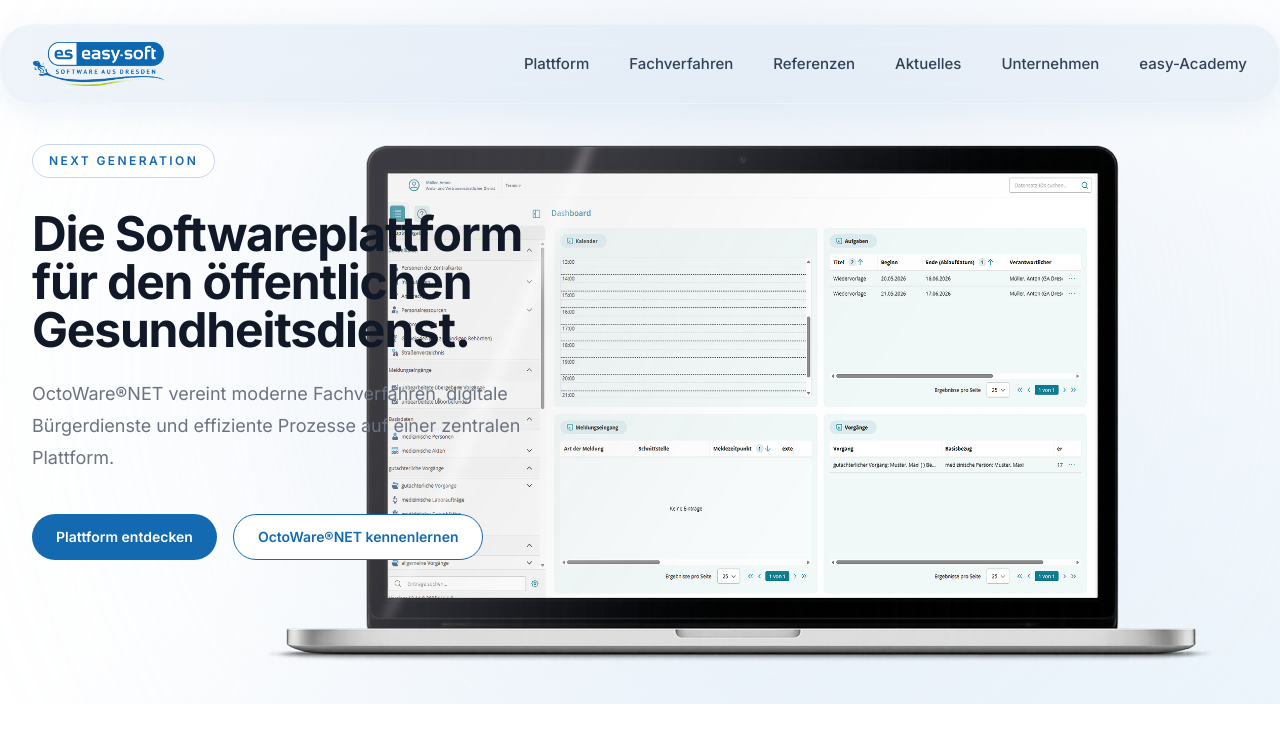
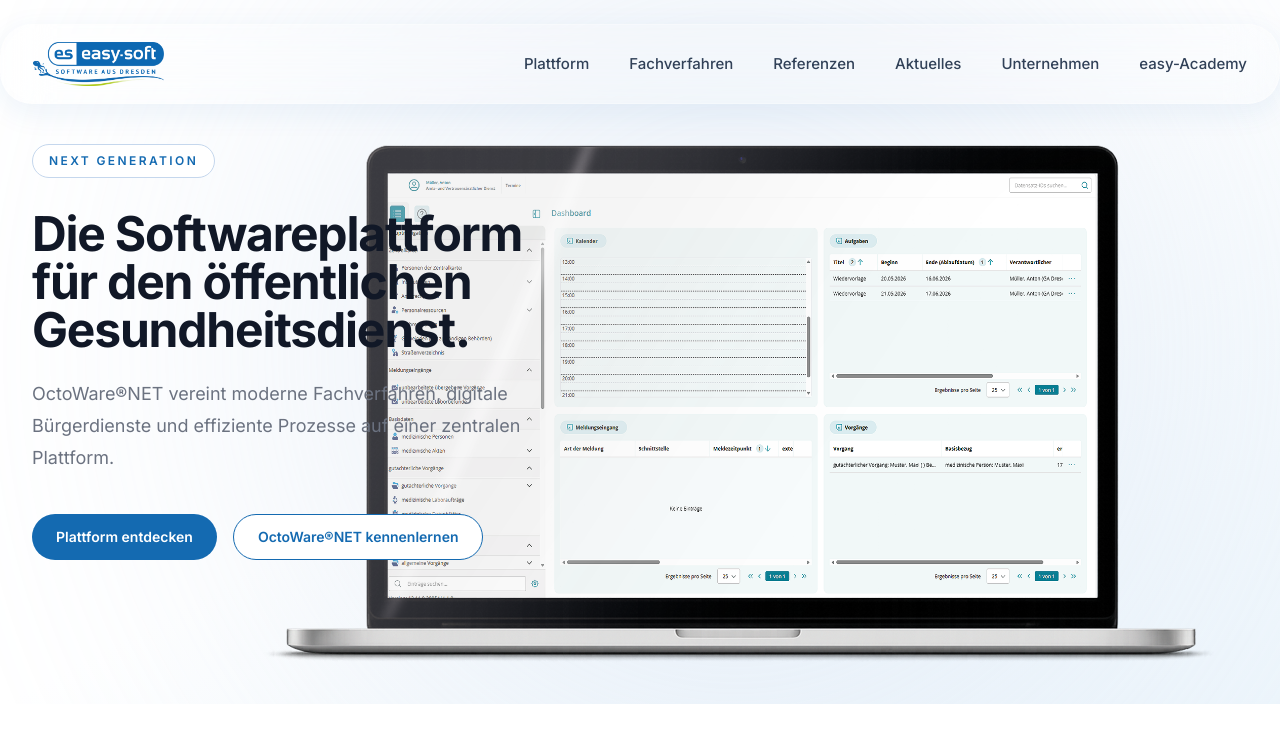
Before and after one commit to weblogger117-art/octoware-website, a Next.js app: page / in a window 1280 px wide. Shown: the top 742 px of the page. Built offline with nearby package versions, Linux system fonts and the light colour scheme.

Commit message:
Update Header.tsx

```diff
--- a/components/layout/Header.tsx
+++ b/components/layout/Header.tsx
@@ -6,7 +6,7 @@ import { Navigation } from "./Navigation";
 export function Header() {
   return (
     <header className="fixed inset-x-0 top-6 z-50">
-      <div className="mx-auto flex h-20 max-w-[1440px] items-center justify-between rounded-xl border border-white/30 bg-[rgba(197,215,237,0.28)] px-8 backdrop-blur-xl shadow-[0_8px_30px_rgba(20,106,177,0.08)]">
+      <div className="mx-auto flex h-20 max-w-[1440px] items-center justify-between rounded-xl border border-white/30 bg-white/10 px-8 backdrop-blur-xl shadow-[0_8px_30px_rgba(20,106,177,0.08)]">
 
         <Link
           href="/"
```
